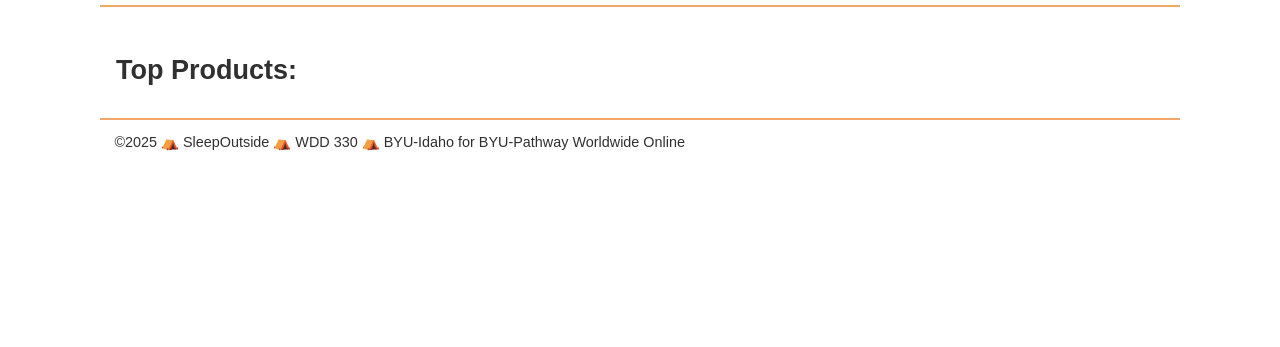
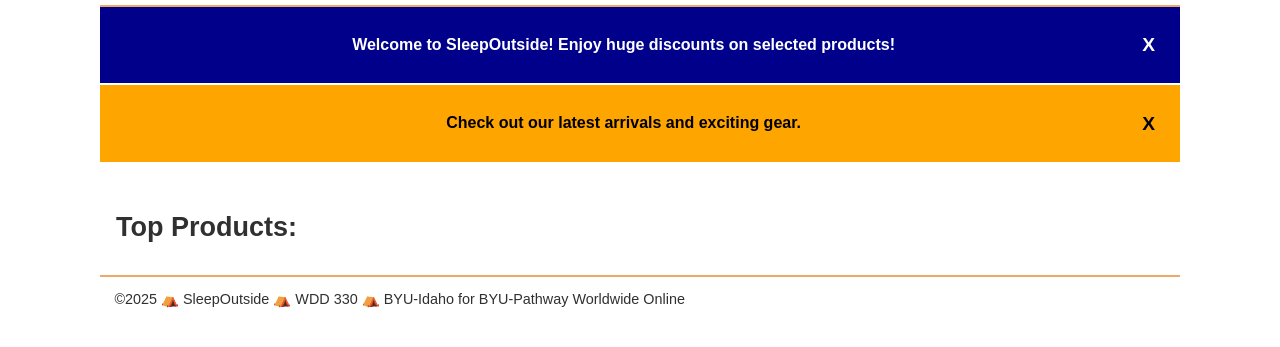
Before and after one commit to bahintingchristopher/WDD330-personal-Copy, a website built with Vite: page src/product_listing/index.html in a window 1280 px wide. Shown: the part 71-418 px from the top of the page. Built offline with nearby package versions, Linux system fonts and the light colour scheme; no server answers; files whose address does not match are found by name.

Commit message:
put addtional alert

```diff
--- a/src/css/style.css
+++ b/src/css/style.css
@@ -434,6 +434,53 @@ img {
   padding: 0 10px;
 }
 
+/* ALERTS */
+.alert-list {
+  display: flex;
+  flex-direction: column;
+  width: 100%;
+  margin-bottom: 10px;
+}
+
+.alert-item {
+  padding: 15px;
+  display: flex;
+  justify-content: center;
+  align-items: center;
+  position: relative;
+  width: 100%;
+  margin-bottom: 2px; /* Small gap between alerts */
+  font-weight: bold;
+}
+
+.alert-item:hover {
+  filter: brightness(90%);
+  cursor: pointer;
+}
+
+.alert-message {
+  margin: 0;
+  flex: 1;
+  text-align: center;
+  font-size: 1rem; /* You can now easily control font size here */
+  line-height: 1.4;
+}
+
+/* close button of alert message */
+.alert-close {
+  cursor: pointer;
+  padding: 0 10px;
+  font-weight: bold;
+  font-size: 1.2rem;
+  transition: transform 0.2s ease; /* Bonus: subtle hover effect */
+  user-select: none; /* Prevents user from accidentally highlighting the 'X' */
+}
+
+.alert-close:hover {
+  transform: scale(1.2);
+  opacity: 0.8;
+}
+
 @media screen and (min-width: 500px) {
   body {
     max-width: 1080px;
--- /dev/null
+++ b/src/js/Alert.mjs
@@ -0,0 +1,63 @@
+export default class Alert {
+  constructor() {
+
+    this.path = "/json/alerts.json";
+  }
+
+  async init() {
+    const alerts = await this.getData();
+    if (alerts && alerts.length > 0) {
+      this.renderAlerts(alerts);
+    }
+  }
+
+  async getData() {
+    try {
+      const response = await fetch(this.path);
+      if (response.ok) {
+        return await response.json();
+      }
+    } catch (err) {
+      console.error("Error fetching alerts:", err);
+    }
+    return null;
+  }
+
+  renderAlerts(alerts) {
+    const section = document.createElement("section");
+    section.classList.add("alert-list");
+
+    alerts.forEach((alert) => {
+      const alertContainer = document.createElement("div");
+      alertContainer.classList.add("alert-item");
+
+
+      alertContainer.style.backgroundColor = alert.background;
+      alertContainer.style.color = alert.color;
+
+      const p = document.createElement("p");
+      p.textContent = alert.message;
+      p.classList.add("alert-message");
+
+      const closeBtn = document.createElement("span");
+      closeBtn.textContent = "X";
+      closeBtn.classList.add("alert-close");
+
+
+      closeBtn.onclick = () => alertContainer.remove();
+
+    // appending
+      alertContainer.appendChild(p);
+      alertContainer.appendChild(closeBtn);
+      section.appendChild(alertContainer);
+    });
+
+    const main = document.querySelector("main");
+    if (main) {
+      main.prepend(section);
+    } else {
+
+      document.body.prepend(section);
+    }
+  }
+}
--- a/src/js/product-listing.js
+++ b/src/js/product-listing.js
@@ -2,19 +2,36 @@ import { getParam, loadHeaderFooter } from "./utils.mjs";
 import ExternalServices from "./ExternalServices.mjs";
 import ProductList from "./ProductList.mjs";
 import { updateCartInventory } from "./cartCounter.mjs";
+import Alert from "./Alert.mjs";
 
 async function init() {
-
+  // 1. Load the UI basics
   await loadHeaderFooter();
-
   updateCartInventory();
 
-const category = getParam("category");
-const dataSource = new ExternalServices();
-const element = document.querySelector(".product-list");
-const productList = new ProductList(category, dataSource, element);
+  // 2. Load Alerts (Protected by try/catch)
+  try {
+      const alertManager = new Alert();
+      await alertManager.init();
+      console.log("Alerts loaded successfully");
+    } catch (err) {
+      // If alerts fail, the code "catches" the error here and keeps going
+      console.error("Alerts failed to load, but continuing to categories:", err);
+    }
 
-productList.init();
+
+  // 3. Setup Product Listing
+  const category = getParam("category");
+  const dataSource = new ExternalServices();
+  const element = document.querySelector(".product-list");
+
+  // Only initialize if the element exists in your HTML
+  if (element) {
+    const productList = new ProductList(category, dataSource, element);
+    productList.init();
+  } else {
+    console.error("Could not find .product-list element in the HTML! Check your index.html.");
+  }
 }
 
 init();
--- /dev/null
+++ b/src/public/json/alerts.json
@@ -0,0 +1,12 @@
+[
+  {
+    "message": "Welcome to SleepOutside! Enjoy huge discounts on selected products!",
+    "background": "darkblue",
+    "color": "white"
+  },
+  {
+    "message": "Check out our latest arrivals and exciting gear.",
+    "background": "orange",
+    "color": "black"
+  }
+]
```
Also changed, not shown: src/js/main.js (+11 -0 lines).
